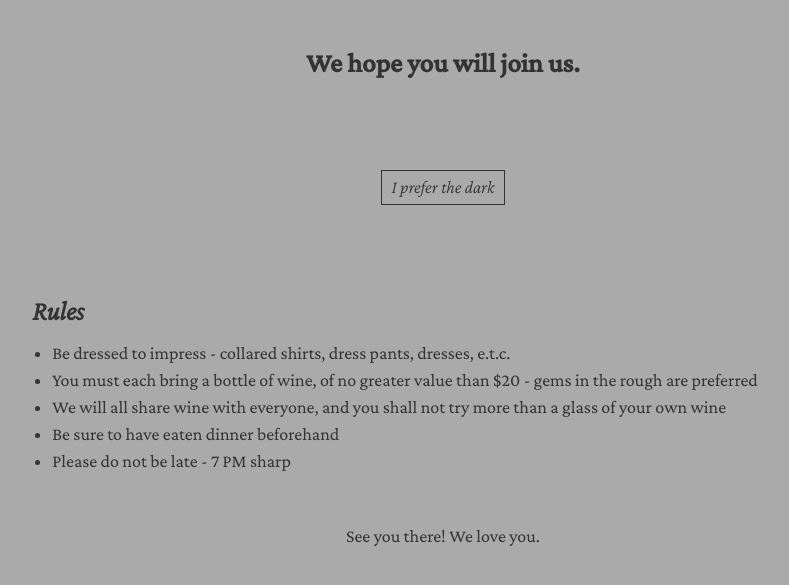
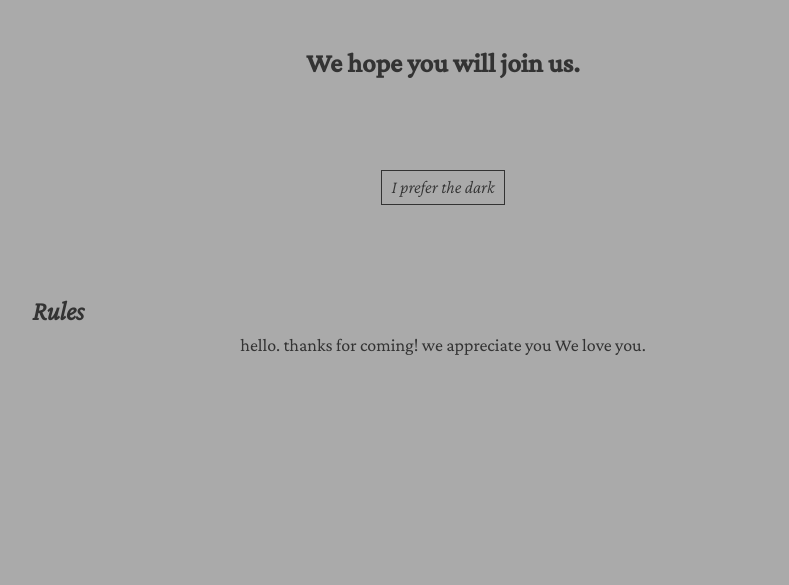
Before and after one commit to Axel-Jacobsen/pretentious-wine-party, a plain HTML site: page index.html in a window 1280 px wide. Shown: the part 173-758 px from the top of the page, without its empty margins (197-986 px from the left). Drawn offline with nearby package versions, Linux system fonts and the light colour scheme.

Commit message:
Update index.html

```diff
--- a/index.html
+++ b/index.html
@@ -20,15 +20,8 @@
     </div>
 
     <h2 id="rules"><i>Rules</i></h2>
-    <ul class="essay">
-      <li>Be dressed to impress - collared shirts, dress pants, dresses, e.t.c.</li>
-      <li>You must each bring a bottle of wine, of no greater value than $20 - gems in the rough are preferred</li>
-      <li>We will all share wine with everyone, and you shall not try more than a glass of your own wine</li>
-      <li>Be sure to have eaten dinner beforehand</li>
-      <li>Please do not be late - 7 PM sharp</li>
-    </ul>
-
-    See you there! We love you.
+    hello. thanks for coming! we appreciate you
+    We love you.
 
   </body>
 
```
